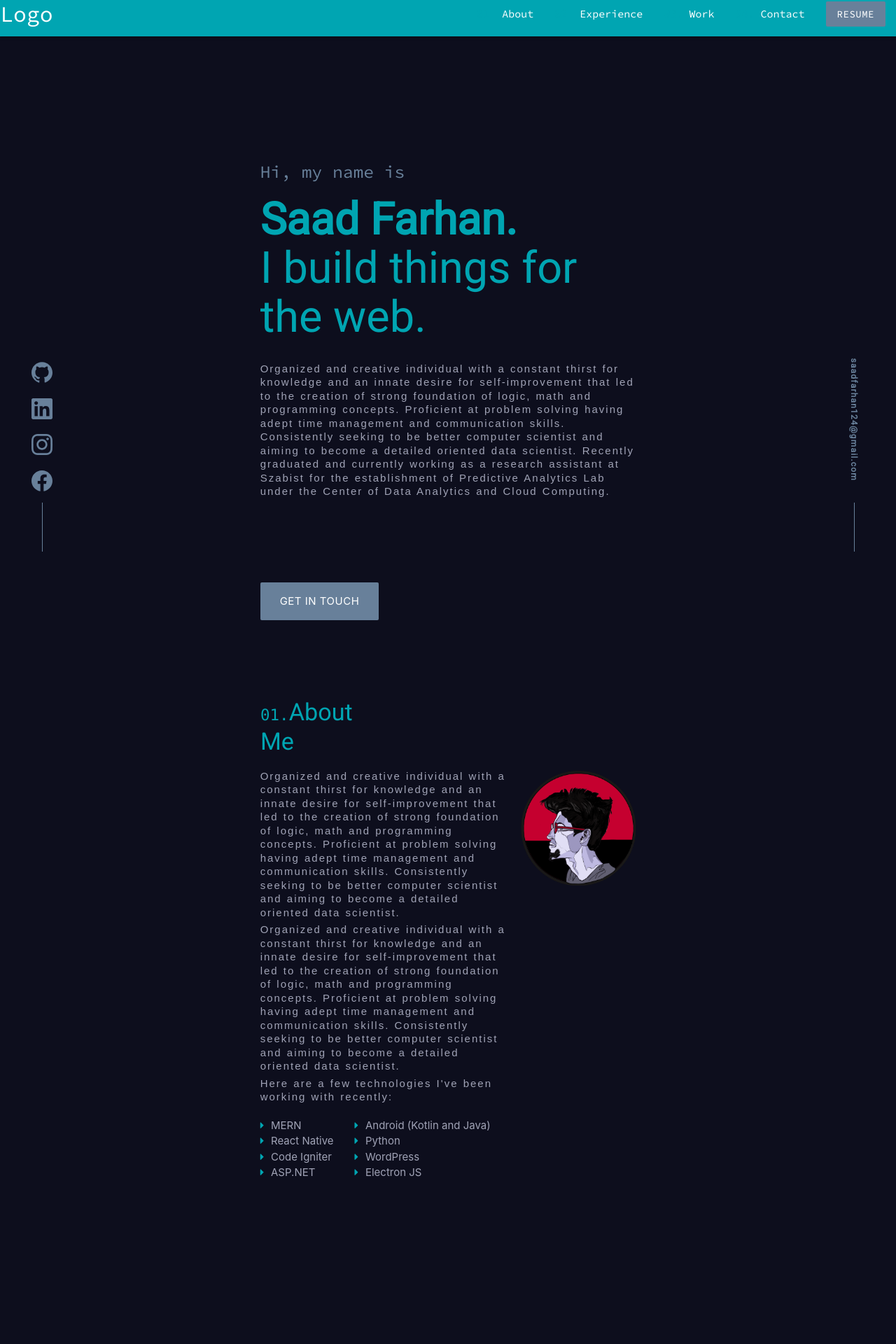
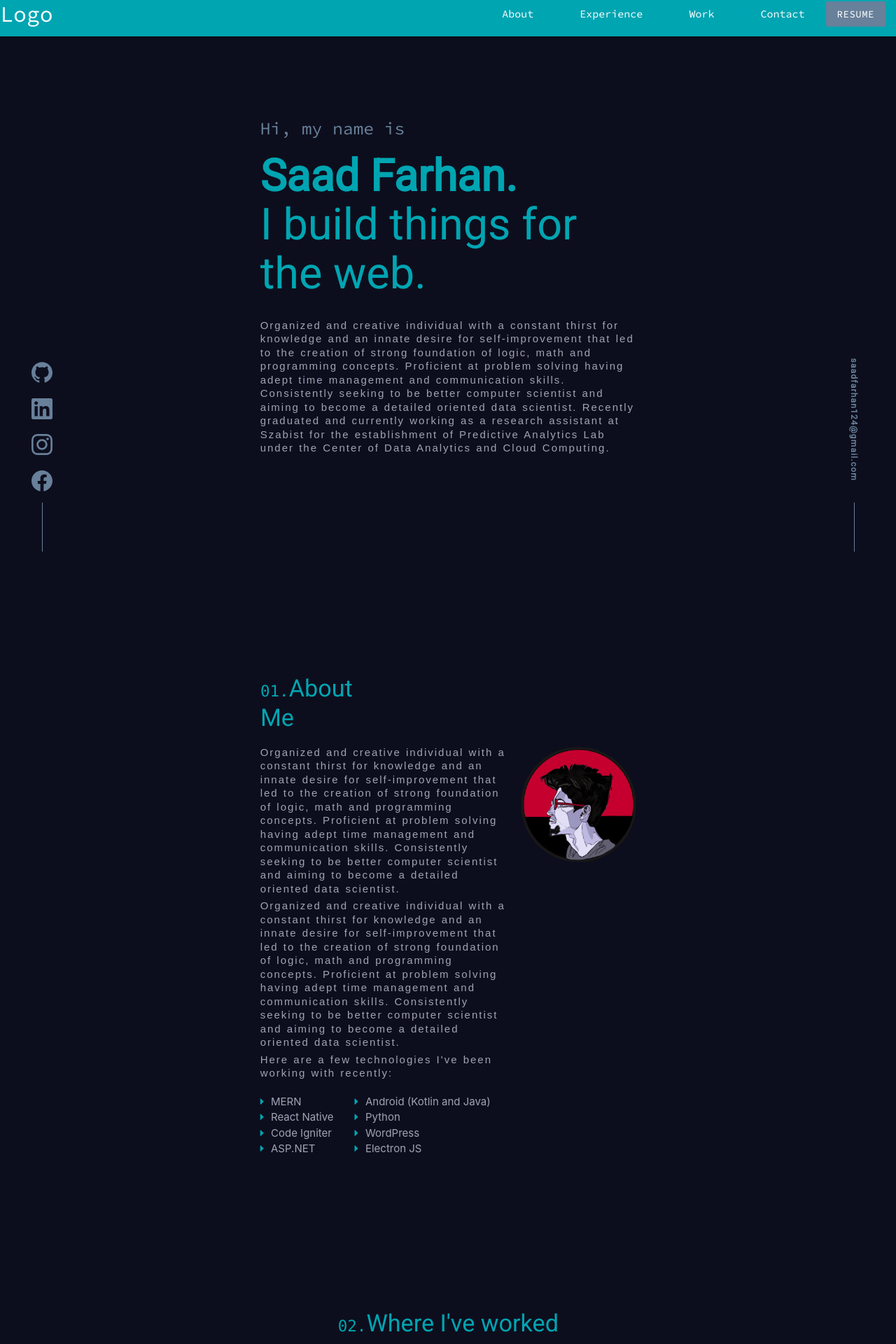
Before and after one commit to saadfarhan124/personal, a React (Create React App) app: page / in a window 1280 px wide. Shown: the part 12-1932 px from the top of the page at 70% size. Built offline with nearby package versions, Linux system fonts and the light colour scheme.

Commit message:
added animations

```diff
--- a/public/index.html
+++ b/public/index.html
@@ -66,6 +66,8 @@
         .on('click tap', 'li a', () => {
             $('.sidenav').sidenav('close');
         });
+
+        // $.fn.fullpage.setAllowScrolling(false);
         // $(".sidenav-trigger").on('click', function(e){
         //   $(".sidenav-overlay").css('display', 'none');
         // });
--- a/src/App.js
+++ b/src/App.js
@@ -16,7 +16,7 @@ function App() {
     // var instances = M.Sidenav.init(elems, []);
   })
   return (
-    <div className="App">
+    <div className="App" id="fullpage">
       <Navbar />
       <RightPane />
       <LeftPane />
--- a/src/components/About/About.component.jsx
+++ b/src/components/About/About.component.jsx
@@ -5,16 +5,7 @@ export const About = () => (
   <section className="container" id="about">
 
     <div className="container">
-      <div className="row">
-        <div className="col s12 btn-get-in-touch-col">
-            <a
-            className="waves-effect waves-light btn btn-resume btn-large btn-get-in-touch"
-            href="mailto:saadfarhan124@gmail.com"
-            >
-              Get in touch
-            </a>
-        </div>
-      </div>
+
       <div className="row">
         <div className="col m4 s12">
           <h4 className="heading hvr-underline-from-center" >
--- a/src/components/Contact/Contact.component.jsx
+++ b/src/components/Contact/Contact.component.jsx
@@ -2,9 +2,9 @@ import React from "react";
 import "./contact.scss";
 
 export const Contact = () => (
-    <section className="container " id="contact">
+    <section className="container" id="contact">
     <div className="container heading-container">
-      <div className="row container">
+      <div className="row">
         <h4 className="heading text-center hvr-underline-from-center" id="contactHeading">
           <code className="section-number">03.</code>Get In Touch
         </h4>
--- a/src/components/Experience/Experience.component.jsx
+++ b/src/components/Experience/Experience.component.jsx
@@ -7,12 +7,14 @@ class Experience extends Component {
   state = {};
   render() {
     return (
-      <section className="container " id="experience">
+      <section className="container" id="experience">
         <div className="container heading-container">
-          <div className="row container">
-            <h4 className="heading text-center hvr-underline-from-center" id="experienceheading">
-              <code className="section-number">02.</code>Where I've worked
-            </h4>
+          <div className="row">
+            <div className="col m12 s12">
+              <h4 className="heading text-center hvr-underline-from-center" id="experienceheading">
+                  <code className="section-number">02.</code>Where I've worked
+              </h4>
+            </div>
           </div>
         </div>
         <div className="row">
--- a/src/components/Landing/Landing.component.jsx
+++ b/src/components/Landing/Landing.component.jsx
@@ -7,16 +7,16 @@ export const Landing = () => {
     // alert('saad');
   });
   return(
-    <section className="container pb-0">
-      <div className="container pb-0">
+    <section id="landing" className="container intro-text load-hidden">
+      <div className="container">
         <div className="row">
           <div className="col s12">
-        <h5 className="left-align blue-tint greeting">Hi, my name is</h5>
+            <h5 className=" left-align blue-tint greeting">Hi, my name is</h5>
           </div>
         </div>
         <div className="row">
           <div className="col s12">
-        <h1 className="left-align name">Saad Farhan.</h1>
+            <h1 className=" left-align name">Saad Farhan.</h1>
           </div>
         </div>
         <div className="row">
@@ -40,9 +40,16 @@ export const Landing = () => {
             </div>
           </div>
         </div>
-
-
-
+        <div className="row">
+          <div className="col s12 btn-get-in-touch-col load-hidden intro-text">
+              <a
+              className="waves-effect waves-light btn btn-resume btn-large btn-get-in-touch"
+              href="mailto:saadfarhan124@gmail.com"
+              >
+                Get in touch
+              </a>
+          </div>
+        </div>
       </div>
     </section>
 
--- a/src/components/Landing/Landing.scss
+++ b/src/components/Landing/Landing.scss
@@ -27,3 +27,11 @@
     text-align: center !important;
   }
 }
+
+#landing{
+  height: 100vh; //vh - viewport height
+  display: flex;
+  flex-direction: column;
+  align-items: center;
+  justify-content: center;
+}
--- a/src/components/Navbar/Navbar.component.jsx
+++ b/src/components/Navbar/Navbar.component.jsx
@@ -2,12 +2,10 @@ import React, {useState, useEffect} from "react";
 import "./Navbar.scss";
 
 import ScrollReveal from 'scrollreveal';
-import M from 'materialize-css'
 
 export const Navbar = () => {
   const [slide, setSlide] = useState(0);
   const [lastScrollY, setLastScrollY] = useState(0);
-  const [sidenav, setSideNav] = useState(null);
   const [loadedOnce, setLoadedOnce] = useState(false);
 
   const handleScroll = () => {
@@ -30,12 +28,26 @@ export const Navbar = () => {
     });
   }
 
-  const reveal = (item) =>{
-    ScrollReveal().reveal(item, {
-      distance: '150%',
-      origin: 'top',
-      opacity: null
-    });
+  const reveal = (item, type="move") =>{
+    if(type == "move"){
+      ScrollReveal().reveal(item, {
+        distance: '150%',
+        origin: 'top',
+        opacity: null,
+        reset: false
+      });
+    }else{
+      ScrollReveal().reveal(item, {
+        distance: '50px',
+        duration: 1000,
+        easing: 'ease',
+        mobile: true,
+        reset: true,
+        viewFactor: 0.4,
+        reset: false
+      });
+    }
+
     // item.style = {display:"block"};
 
   }
@@ -45,21 +57,29 @@ export const Navbar = () => {
 
 
     if(!loadedOnce){
-      let navigationItems = document.getElementsByClassName("nav-item")
+      console.log('loaded');
+      let navigationItems = document.getElementsByClassName("nav-item");
+      var timeDelay = 35;
       for(let key in navigationItems){
-        let timeDelay = 50;
+
         setTimeout(() => {
           reveal(navigationItems[key]);
-        }, timeDelay*(key+1))
-
+        },timeDelay*(key+1))
       }
 
-      // instance = M.Sidenav.getInstance(elems);
-
-      // console.log(instance);
-      // setSideNav({...sidenav,instance});
-      // console.log(sidenav);
-      // instance.open();
+      timeDelay = 2000;
+      setTimeout(() => {
+        reveal(document.getElementById("landing"), "fade-in");
+      },timeDelay);
+      setTimeout(() => {
+        reveal(document.getElementById("about"), "fade-in");
+      },timeDelay);
+      setTimeout(() => {
+        reveal(document.getElementById("experience"), "fade-in");
+      },timeDelay);
+      setTimeout(() => {
+        reveal(document.getElementById("contact"), "fade-in");
+      },timeDelay);
       setLoadedOnce(true)
     }
 
```
Lines whose indentation alone changed are shown as unchanged.
